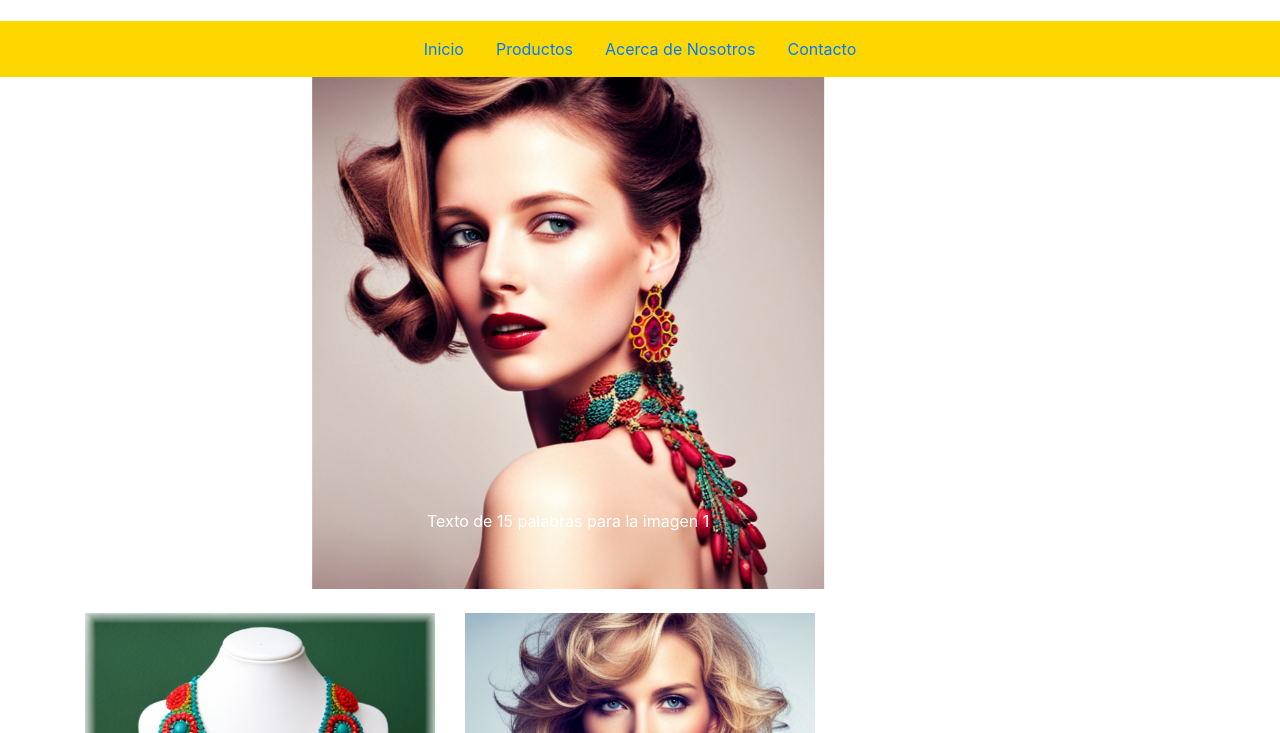
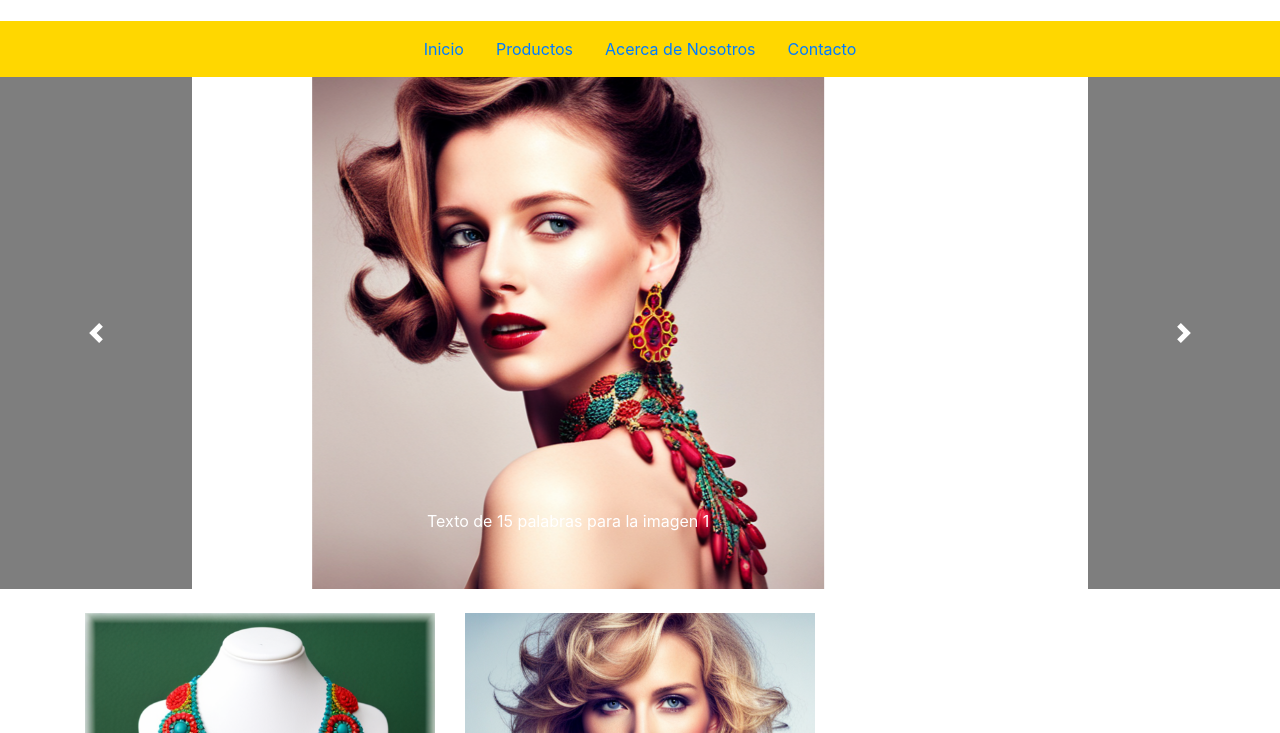
Before and after one commit to EstebanSoto06/TallerChatGPT, a plain HTML site: page index.html in a window 1280 px wide. Shown: the part 67-800 px from the top of the page. Drawn offline with nearby package versions, Linux system fonts and the light colour scheme.

Commit message:
Update of slide controller

```diff
--- a/styles.css
+++ b/styles.css
@@ -16,3 +16,9 @@ body {
   background-color: #ffd700; /* Cambia el fondo del control al color dorado en hover */
   opacity: 1; /* Ajusta la opacidad del control en hover */
 }
+
+.carousel-control-prev,
+.carousel-control-next {
+  background-color: #7e7e7e; /* Cambia el fondo del control al color dorado en hover */
+  opacity: 1; /* Ajusta la opacidad del control en hover */
+}
```
